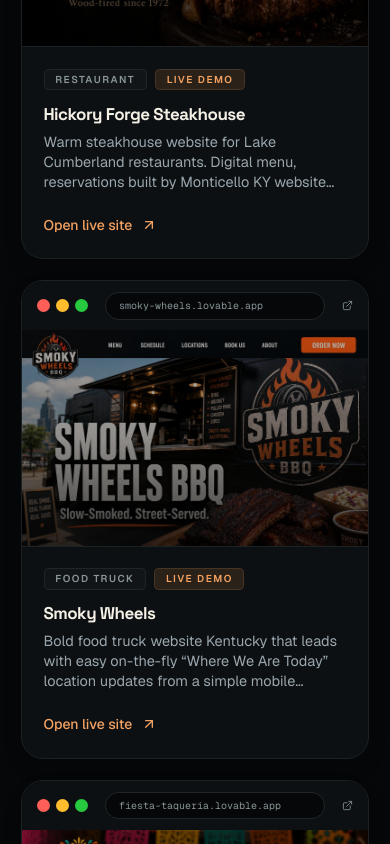
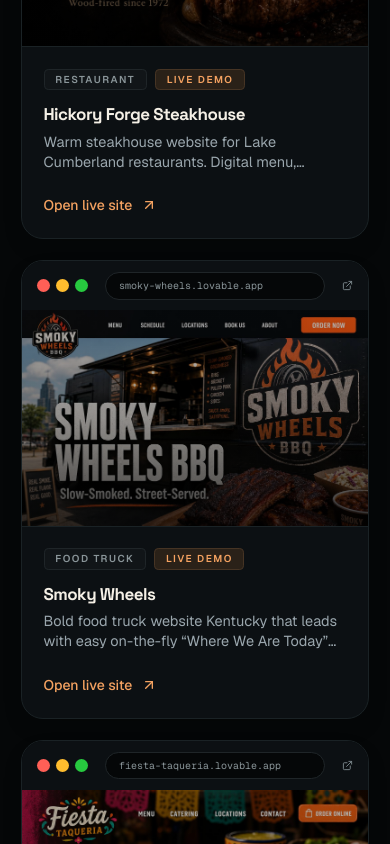
Before and after one commit to muhgits77/bluegrass-digital-forge-g, a Next.js app: page /work in a window 390 px wide. Shown: the part 1100-1944 px from the top of the page. Built offline with nearby package versions, Linux system fonts and the light colour scheme; no server answers; the database is empty.

Commit message:
Improve admin panel sync, Supabase integration, and demo management stability

```diff
--- a/components/DemoCard.tsx
+++ b/components/DemoCard.tsx
@@ -111,7 +111,7 @@
         <h3 className="font-semibold text-[17px] leading-[1.2] mb-2 group-hover:text-[#f4a261] transition-colors duration-200">
           {title}
         </h3>
-        <p className="text-[#9aa6ad] text-[14.5px] leading-snug flex-1 line-clamp-3 pr-1">{subtitle}</p>
+        <p className="text-[#9aa6ad] text-[14.5px] leading-snug flex-1 min-h-0 line-clamp-2 sm:line-clamp-3 pr-1">{subtitle}</p>
 
         <div className="mt-auto pt-5 text-[#f4a261] font-medium flex items-center gap-2 group-hover:gap-2.5 transition-all text-[14px]">
           Open live site
--- a/lib/demos.ts
+++ b/lib/demos.ts
@@ -549,7 +549,7 @@
 
 // NOTE FOR FUTURE EDITS:
 // To add many more demos (e.g. 30+ food trucks), just append objects to DEFAULT_DEMOS above.
-// Keep descriptions short (they become the card subtitles).
+// Descriptions render on demo cards (line-clamp-2 mobile, line-clamp-3 desktop).
 // Always provide accurate local thumbnail paths.
 // No other files need changes for new demos to appear on /work and homepage featured area.
 // The structure is: title | href (as url) | description | category | image (thumbnail)
```
